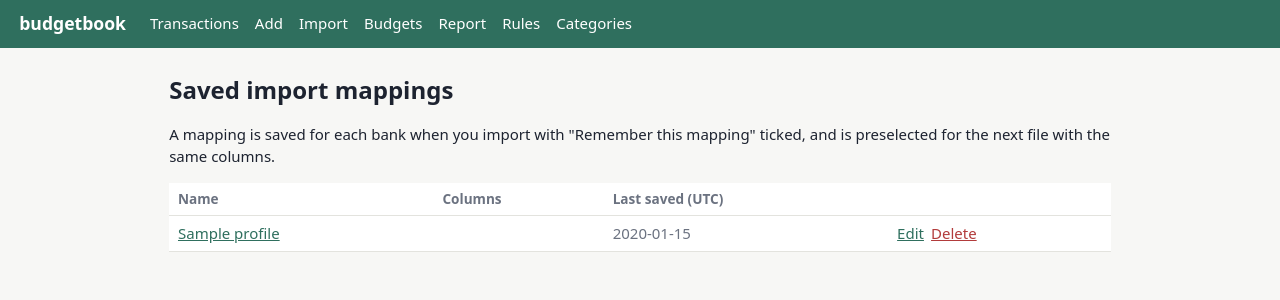
After one commit to Chad9100/budgetbook, a Flask app: page /import/profiles in a window 1280 px wide. The commit adds this page. Shown: the top 300 px of the page. Run offline with Flask 3, Linux system fonts and the light colour scheme; tables that the repository leaves empty hold one stand-in row (values such as "Sample post").

Commit message:
Add a page to rename, edit and delete saved import mappings
The Saved mappings page lists each remembered bank mapping with its
header row. A mapping can be renamed, have its columns, date format and
options changed (validated like the import form), or be deleted. The
mapping fields are shared between the import and edit forms.

```diff
--- a/src/budgetbook/db.py
+++ b/src/budgetbook/db.py
@@ -373,3 +373,44 @@ def category_usage():
             if r[0] in usage:
                 usage[r[0]][key] = r[1]
     return usage
+
+
+def _profile_row(row):
+    try:
+        mapping = json.loads(row["mapping"])
+        header = json.loads(row["header_key"])
+    except ValueError:
+        mapping, header = {}, []
+    return {"id": row["id"], "name": row["name"], "updated_at": row["updated_at"],
+            "header": header if isinstance(header, list) else [],
+            "mapping": mapping if isinstance(mapping, dict) else {}}
+
+
+def list_import_profiles():
+    """Saved mappings, by name. ``header`` is the normalised header row."""
+    rows = get_db().execute(
+        "SELECT id, header_key, name, mapping, updated_at FROM import_profiles"
+        " ORDER BY name COLLATE NOCASE, id").fetchall()
+    return [_profile_row(r) for r in rows]
+
+
+def get_import_profile_by_id(profile_id):
+    row = get_db().execute(
+        "SELECT id, header_key, name, mapping, updated_at FROM import_profiles"
+        " WHERE id = ?", (profile_id,)).fetchone()
+    return None if row is None else _profile_row(row)
+
+
+def update_import_profile(profile_id, name, mapping):
+    conn = get_db()
+    conn.execute("UPDATE import_profiles SET name = ?, mapping = ?,"
+                 " updated_at = datetime('now') WHERE id = ?",
+                 (name, json.dumps(mapping, sort_keys=True), profile_id))
+    conn.commit()
+
+
+def delete_import_profile(profile_id):
+    conn = get_db()
+    cur = conn.execute("DELETE FROM import_profiles WHERE id = ?", (profile_id,))
+    conn.commit()
+    return cur.rowcount > 0
--- /dev/null
+++ b/src/budgetbook/templates/import_profiles.html
@@ -0,0 +1,29 @@
+{% extends "base.html" %}
+{% block title %}Saved mappings{% endblock %}
+{% block body %}
+<h1>Saved import mappings</h1>
+<p>A mapping is saved for each bank when you import with "Remember this
+mapping" ticked, and is preselected for the next file with the same columns.</p>
+{% if profiles %}
+<table>
+<thead><tr><th>Name</th><th>Columns</th><th>Last saved (UTC)</th><th></th></tr></thead>
+<tbody>
+{% for p in profiles %}
+<tr>
+  <td><a href="{{ url_for('edit_import_profile', profile_id=p.id) }}">{{ p.name }}</a></td>
+  <td class="note">{{ p.header|join(', ') }}</td>
+  <td class="muted">{{ p.updated_at }}</td>
+  <td class="actions">
+    <a href="{{ url_for('edit_import_profile', profile_id=p.id) }}">Edit</a>
+    <form method="post" action="{{ url_for('delete_import_profile', profile_id=p.id) }}" onsubmit="return confirm('Delete this saved mapping? The next file from this bank will start from guessed columns.')">
+      {{ csrf_field() }}<button type="submit" class="link">Delete</button>
+    </form>
+  </td>
+</tr>
+{% endfor %}
+</tbody>
+</table>
+{% else %}
+<p class="empty">No saved mappings yet. They are created when you <a href="{{ url_for('import_upload') }}">import a CSV</a>.</p>
+{% endif %}
+{% endblock %}
--- a/src/budgetbook/templates/import_upload.html
+++ b/src/budgetbook/templates/import_upload.html
@@ -1,5 +1,6 @@
 {% extends "base.html" %}
-{% block title %}Import{% endblock %}
+{% block title %}Import<p><a href="{{ url_for('import_profiles') }}">Saved mappings</a>: rename, adjust or delete the column mappings remembered for each bank.</p>
+{% endblock %}
 {% block body %}
 <h1>Import a bank CSV</h1>
 <p>Upload the CSV export from your bank. The first row must be a header.
@@ -10,4 +11,5 @@ saved until you confirm.</p>
   <label>CSV file <input type="file" name="file" accept=".csv,text/csv,text/plain" required></label>
   <p><button type="submit">Upload</button></p>
 </form>
+<p><a href="{{ url_for('import_profiles') }}">Saved mappings</a>: rename, adjust or delete the column mappings remembered for each bank.</p>
 {% endblock %}
--- a/src/budgetbook/views.py
+++ b/src/budgetbook/views.py
@@ -11,7 +11,8 @@ from . import db, rules
 from .csvimport import (DATE_FORMATS, KNOWN_FORMATS, decode, dup_key, guess_mapping,
                         mapping_from_form, parse_rows, read_rows,
                         split_duplicates)
-from .forms import (validate_name, validate_rule, validate_transaction)
+from .forms import (MAX_NAME, validate_name, validate_rule,
+                    validate_transaction)
 from .money import (cents_to_input, current_month, parse_amount, shift_month,
                     valid_month)
 
@@ -355,6 +356,15 @@ def register(app):
             sel["negate"] = "1" if saved["negate"] else ""
         return sel
 
+    def profile_mapping(form, mapping):
+        """What an import profile stores for a validated mapping form."""
+        saved = {name: form.get(name, "").strip() for name in PROFILE_COLS}
+        saved.update(date_fmt=mapping.date_fmt,
+                     mode="split" if mapping.amount_col is None else "single",
+                     decimal="comma" if mapping.decimal_comma else "dot",
+                     negate=mapping.negate)
+        return saved
+
     @app.get("/import/<int:import_id>")
     def import_map(import_id):
         pending, header, rows = load_pending(import_id)
@@ -398,14 +408,50 @@ def register(app):
             db.insert_transaction(tx, commit=False)
         db.get_db().commit()
         if request.form.get("remember"):
-            saved = {name: request.form.get(name, "").strip() for name in PROFILE_COLS}
-            saved.update(date_fmt=mapping.date_fmt,
-                         mode="split" if mapping.amount_col is None else "single",
-                         decimal="comma" if mapping.decimal_comma else "dot",
-                         negate=mapping.negate)
             name = os.path.splitext(pending["filename"])[0] or pending["filename"]
-            db.save_import_profile(header, name[:100], saved)
+            db.save_import_profile(header, name[:MAX_NAME],
+                                   profile_mapping(request.form, mapping))
         db.delete_pending_import(import_id)
         return render_template("import_result.html", filename=pending["filename"],
                                imported=new, duplicates=dupes, errors=row_errors,
                                categorised=categorised)
+
+    # --------------------------------------------------------- import profiles
+
+    @app.get("/import/profiles")
+    def import_profiles():
+        return render_template("import_profiles.html",
+                               profiles=db.list_import_profiles())
+
+    @app.route("/import/profiles/<int:profile_id>", methods=["GET", "POST"])
+    def edit_import_profile(profile_id):
+        profile = db.get_import_profile_by_id(profile_id)
+        if profile is None:
+            abort(404)
+        header = profile["header"]
+
+        def form_page(sel, errors=(), status=200):
+            return render_template("import_profile_form.html", profile=profile,
+                                   header=header, sel=sel, errors=list(errors),
+                                   date_formats=DATE_FORMATS), status
+
+        if request.method == "GET":
+            sel = profile_selection(profile["mapping"], len(header))
+            sel["name"] = profile["name"]
+            return form_page(sel)
+        name, errors = validate_name(request.form)
+        mapping, map_errors = mapping_from_form(request.form, len(header))
+        errors += map_errors
+        if errors:
+            return form_page(request.form, errors, 400)
+        db.update_import_profile(profile_id, name,
+                                 profile_mapping(request.form, mapping))
+        flash(f"Saved mapping \"{name}\" updated.")
+        return redirect(url_for("import_profiles"))
+
+    @app.post("/import/profiles/<int:profile_id>/delete")
+    def delete_import_profile(profile_id):
+        if not db.delete_import_profile(profile_id):
+            abort(404)
+        flash("Saved mapping deleted.")
+        return redirect(url_for("import_profiles"))
```
Also changed, not shown: ROADMAP.md (+1 -1 lines), src/budgetbook/templates/_mapping_fields.html (added, +38 -0 lines), src/budgetbook/templates/import_map.html (+2 -36 lines), src/budgetbook/templates/import_profile_form.html (added, +12 -0 lines), tests/test_import_profiles.py (added, +111 -0 lines), README.md.
